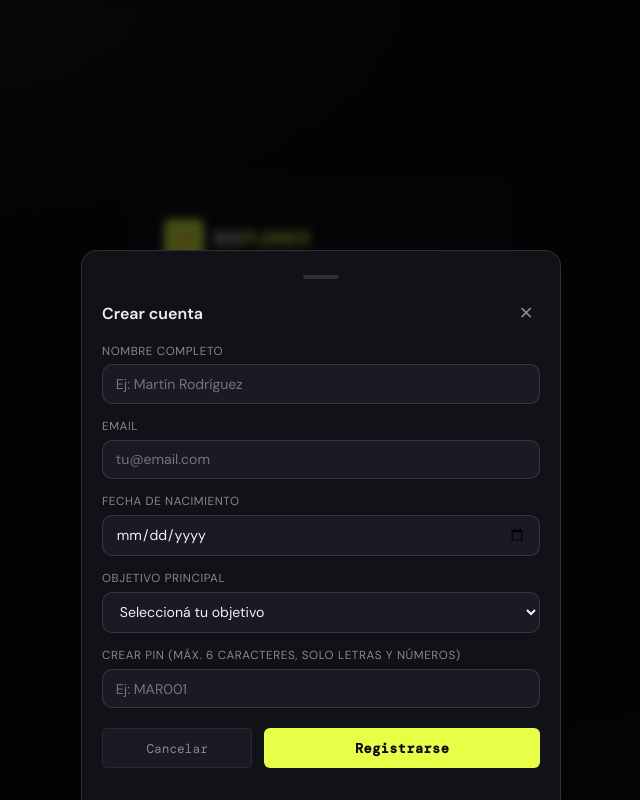
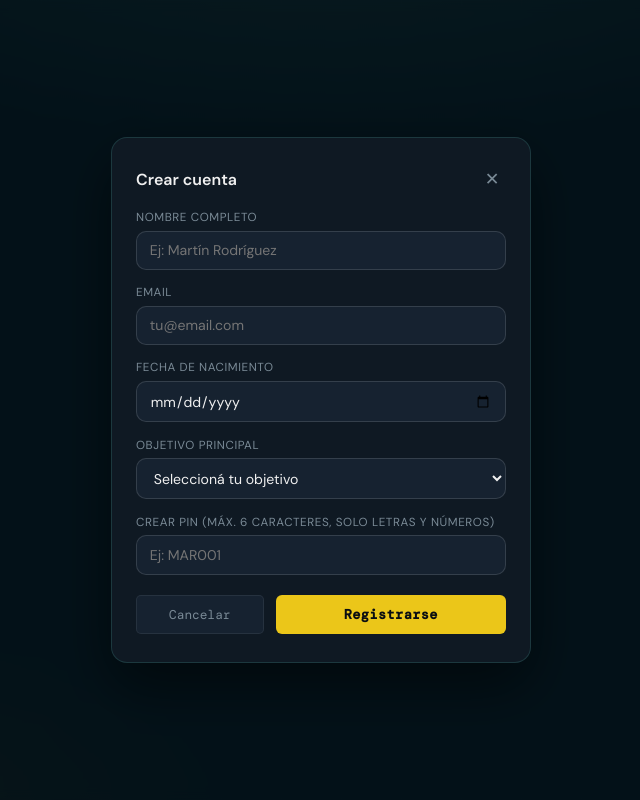
Before and after one commit to Nahuel023/box-planner-app, a website: page index.html in a window 1280 px wide. Both pictures are taken after a click on the button "Registrate aquí". Shown: the whole page, without its empty margins (319-959 px from the left). Drawn offline with nearby package versions, Linux system fonts and the light colour scheme.

Commit message:
feat(branding): Liberty Gym — paleta gold/teal, login rebrandeado, modal centrado

```diff
--- a/index.html
+++ b/index.html
@@ -10,19 +10,20 @@
 /* ── Reset & Base ─────────────────────────────────────────── */
 *, *::before, *::after { box-sizing: border-box; margin: 0; padding: 0; }
 :root {
-  --bg:       #0a0a0f;
-  --bg2:      #111118;
-  --bg3:      #1a1a24;
-  --border:   rgba(255,255,255,0.07);
-  --border2:  rgba(255,255,255,0.12);
-  --text:     #f0f0f0;
-  --muted:    #888;
-  --accent:   #e8ff47;       /* lima eléctrico */
-  --accent2:  #ff6b35;       /* naranja CrossFit */
-  --green:    #22c55e;
-  --red:      #ef4444;
-  --purple:   #a78bfa;
-  --blue:     #38bdf8;
+  --bg:        #0a0e12;
+  --bg2:       #0f1923;
+  --bg3:       #162230;
+  --border:    rgba(255,255,255,0.07);
+  --border2:   rgba(255,255,255,0.13);
+  --text:      #f0f0f0;
+  --muted:     #7a8a96;
+  --accent:    #EBC619;      /* Liberty gold */
+  --accent2:   #5BBFB5;     /* Liberty teal */
+  --gym-dark:  #0A3347;     /* Liberty deep teal */
+  --green:     #22c55e;
+  --red:       #ef4444;
+  --purple:    #a78bfa;
+  --blue:      #38bdf8;
   --font-disp: 'Bebas Neue', sans-serif;
   --font-body: 'DM Sans', sans-serif;
   --font-mono: 'DM Mono', monospace;
@@ -57,24 +58,26 @@ a { color: inherit; text-decoration: none; }
 .login-bg {
   position: fixed; inset: 0; z-index: 0;
   background:
-    radial-gradient(ellipse 80% 60% at 20% 0%, rgba(232,255,71,0.06) 0%, transparent 60%),
-    radial-gradient(ellipse 60% 40% at 80% 100%, rgba(255,107,53,0.05) 0%, transparent 60%),
-    var(--bg);
+    radial-gradient(ellipse 90% 50% at 50% -10%, rgba(91,191,181,0.18) 0%, transparent 55%),
+    radial-gradient(ellipse 60% 40% at 10% 100%, rgba(235,198,25,0.07) 0%, transparent 55%),
+    var(--gym-dark);
 }
 .login-grid {
   position: fixed; inset: 0; z-index: 0;
   background-image:
-    linear-gradient(rgba(255,255,255,0.015) 1px, transparent 1px),
-    linear-gradient(90deg, rgba(255,255,255,0.015) 1px, transparent 1px);
-  background-size: 40px 40px;
+    linear-gradient(rgba(255,255,255,0.025) 1px, transparent 1px),
+    linear-gradient(90deg, rgba(255,255,255,0.025) 1px, transparent 1px);
+  background-size: 60px 60px;
+  mask-image: radial-gradient(ellipse 80% 80% at 50% 50%, black 30%, transparent 100%);
 }
 .login-card {
   position: relative; z-index: 1;
   width: 100%; max-width: 380px;
-  background: var(--bg2);
-  border: 1px solid var(--border2);
+  background: rgba(10,20,30,0.75);
+  border: 1px solid rgba(91,191,181,0.2);
   border-radius: var(--r-lg);
   padding: 2.5rem 2rem;
+  backdrop-filter: blur(16px);
   animation: fadeUp 0.5s ease both;
 }
 @keyframes fadeUp {
@@ -82,23 +85,35 @@ a { color: inherit; text-decoration: none; }
   to   { opacity:1; transform: translateY(0); }
 }
 .login-logo {
-  display: flex; align-items: center; gap: 10px;
+  display: flex; align-items: center; gap: 12px;
   margin-bottom: 2rem;
 }
 .login-logo-mark {
-  width: 40px; height: 40px;
+  width: 44px; height: 44px;
   background: var(--accent);
-  border-radius: 8px;
+  border-radius: 10px;
   display: flex; align-items: center; justify-content: center;
-  font-size: 20px;
+  font-family: var(--font-disp);
+  font-size: 26px;
+  color: var(--gym-dark);
+  font-weight: 900;
+  letter-spacing: -1px;
+  flex-shrink: 0;
 }
 .login-logo-text {
   font-family: var(--font-disp);
-  font-size: 22px;
-  letter-spacing: 1px;
+  font-size: 20px;
+  letter-spacing: 1.5px;
   color: var(--text);
-}
-.login-logo-text span { color: var(--accent); }
+  line-height: 1.15;
+}
+.login-logo-sub {
+  font-family: var(--font-body);
+  font-size: .65rem;
+  letter-spacing: .25em;
+  color: var(--accent2);
+  text-transform: uppercase;
+}
 .login-title {
   font-size: 1.5rem;
   font-weight: 600;
@@ -140,17 +155,19 @@ a { color: inherit; text-decoration: none; }
   width: 100%;
   padding: .9rem;
   background: var(--accent);
-  color: #000;
+  color: var(--gym-dark);
   border: none;
   border-radius: var(--r);
   font-family: var(--font-disp);
   font-size: 1.1rem;
-  letter-spacing: 1px;
+  letter-spacing: 1.5px;
+  font-weight: 900;
   cursor: pointer;
-  transition: opacity .2s, transform .1s;
-}
-.login-btn:hover { opacity: .9; }
-.login-btn:active { transform: scale(.98); }
+  transition: background .15s, transform .1s, box-shadow .15s;
+  box-shadow: 0 4px 16px rgba(235,198,25,0.25);
+}
+.login-btn:hover  { background: #f5d428; box-shadow: 0 6px 20px rgba(235,198,25,0.35); }
+.login-btn:active { transform: scale(.98); box-shadow: none; }
 .login-error {
   display: none;
   margin-top: .75rem;
@@ -1281,9 +1298,10 @@ textarea.rform-input { resize: vertical; line-height: 1.5; }
    ══════════════════════════════════════════════════════════ */
 .modal-overlay {
   position: fixed; inset: 0; z-index: 200;
-  background: rgba(0,0,0,.7);
-  backdrop-filter: blur(4px);
-  display: flex; align-items: flex-end; justify-content: center;
+  background: rgba(0,0,0,.65);
+  backdrop-filter: blur(6px);
+  display: flex; align-items: center; justify-content: center;
+  padding: 1.25rem;
   opacity: 0; pointer-events: none;
   transition: opacity .22s ease;
 }
@@ -1291,17 +1309,17 @@ textarea.rform-input { resize: vertical; line-height: 1.5; }
   opacity: 1; pointer-events: all;
 }
 .modal-card {
-  width: 100%; max-width: 480px;
+  width: 100%; max-width: 420px;
   background: var(--bg2);
-  border: 1px solid var(--border2);
-  border-bottom: none;
-  border-radius: var(--r-lg) var(--r-lg) 0 0;
-  padding: 1.5rem 1.25rem 2rem;
-  transform: translateY(30px);
+  border: 1px solid rgba(91,191,181,0.18);
+  border-radius: var(--r-lg);
+  padding: 1.75rem 1.5rem;
+  transform: scale(.96) translateY(10px);
   transition: transform .25s cubic-bezier(.22,1,.36,1);
+  box-shadow: 0 24px 60px rgba(0,0,0,.5);
 }
 .modal-overlay.modal-open .modal-card {
-  transform: translateY(0);
+  transform: scale(1) translateY(0);
 }
 
 /* Header dentro del modal (título + cerrar) */
@@ -1316,15 +1334,8 @@ textarea.rform-input { resize: vertical; line-height: 1.5; }
 }
 .modal-close:hover { color: var(--text); }
 
-/* Handle visual */
-.modal-card::before {
-  content: '';
-  display: block;
-  width: 36px; height: 4px;
-  background: var(--border2);
-  border-radius: 2px;
-  margin: 0 auto 1.25rem;
-}
+/* Handle visual — oculto en modal centrado */
+.modal-card::before { display: none; }
 
 .mmodal-header   { margin-bottom: 1.5rem; }
 .mmodal-title    { font-family: var(--font-disp); font-size: 1.5rem; letter-spacing: .5px; }
@@ -1367,16 +1378,18 @@ textarea.rform-input { resize: vertical; line-height: 1.5; }
 }
 
 .mmodal-submit {
-  width: 100%; margin-top: .5rem;
-  padding: 1rem;
-  background: var(--accent); color: #000;
+  width: 100%; margin-top: .75rem;
+  padding: .9rem 1rem;
+  background: var(--accent); color: var(--gym-dark);
   border: none; border-radius: var(--r);
-  font-family: var(--font-disp); font-size: 1.1rem; letter-spacing: 1px;
+  font-family: var(--font-disp); font-size: 1.15rem; letter-spacing: 1.5px;
+  font-weight: 900;
   cursor: pointer;
-  transition: opacity .2s, transform .1s;
-}
-.mmodal-submit:hover  { opacity: .9; }
-.mmodal-submit:active { transform: scale(.98); }
+  transition: background .15s, transform .1s, box-shadow .15s;
+  box-shadow: 0 4px 16px rgba(235,198,25,0.25);
+}
+.mmodal-submit:hover  { background: #f5d428; box-shadow: 0 6px 20px rgba(235,198,25,0.35); }
+.mmodal-submit:active { transform: scale(.98); box-shadow: none; }
 
 @keyframes shake {
   0%,100%{transform:translateX(0)}
@@ -1414,11 +1427,14 @@ textarea.rform-input { resize: vertical; line-height: 1.5; }
   <div class="login-grid"></div>
   <div class="login-card">
     <div class="login-logo">
-      <div class="login-logo-mark">⚡</div>
-      <div class="login-logo-text">BOX<span>PLANNER</span></div>
+      <div class="login-logo-mark">L</div>
+      <div>
+        <div class="login-logo-text">LIBERTY GYM</div>
+        <div class="login-logo-sub">Community</div>
+      </div>
     </div>
-    <div class="login-title">Mi progreso</div>
-    <div class="login-sub">Ingresá el código que te dio tu docente para ver tus RMs y rutina.</div>
+    <div class="login-title">Tu progreso</div>
+    <div class="login-sub">Ingresá el código que te dio tu profe para ver tus marcas y rutina.</div>
     <div class="field-label">Tu código PIN</div>
     <input
       class="pin-input"
@@ -1442,7 +1458,7 @@ textarea.rform-input { resize: vertical; line-height: 1.5; }
 <div id="appScreen">
 
   <div class="topbar">
-    <div class="topbar-brand">⚡ BOXPLANNER</div>
+    <div class="topbar-brand">LIBERTY GYM</div>
     <div class="topbar-athlete">Hola, <strong id="topName">—</strong></div>
     <button class="logout-btn" onclick="doLogout()">Salir</button>
   </div>
@@ -1572,7 +1588,7 @@ textarea.rform-input { resize: vertical; line-height: 1.5; }
 <div id="docenteScreen">
 
   <div class="topbar">
-    <div class="topbar-brand">⚡ BOXPLANNER</div>
+    <div class="topbar-brand">LIBERTY GYM</div>
     <div class="topbar-athlete">Hola, <strong id="docTopName">—</strong></div>
     <button class="logout-btn" onclick="doLogout()">Salir</button>
   </div>
```
